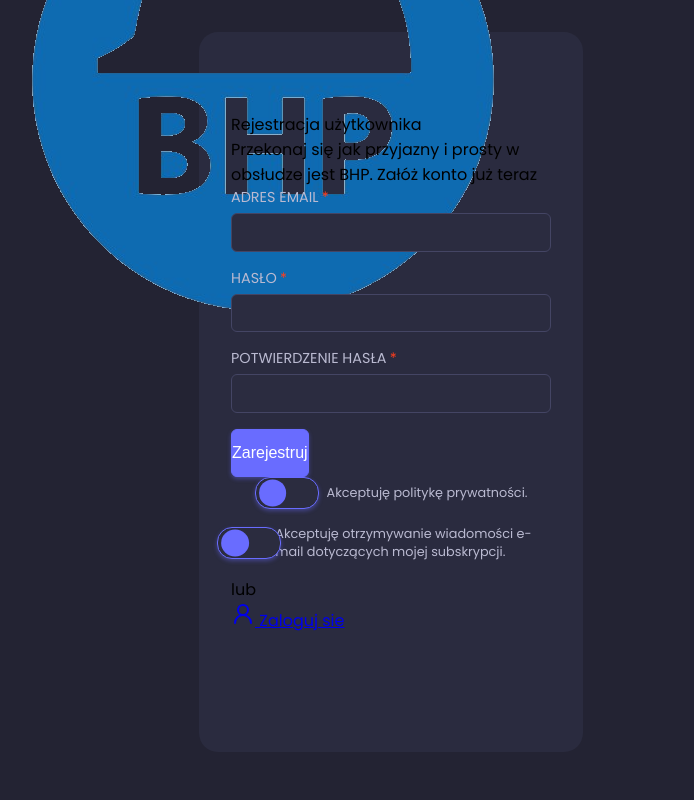
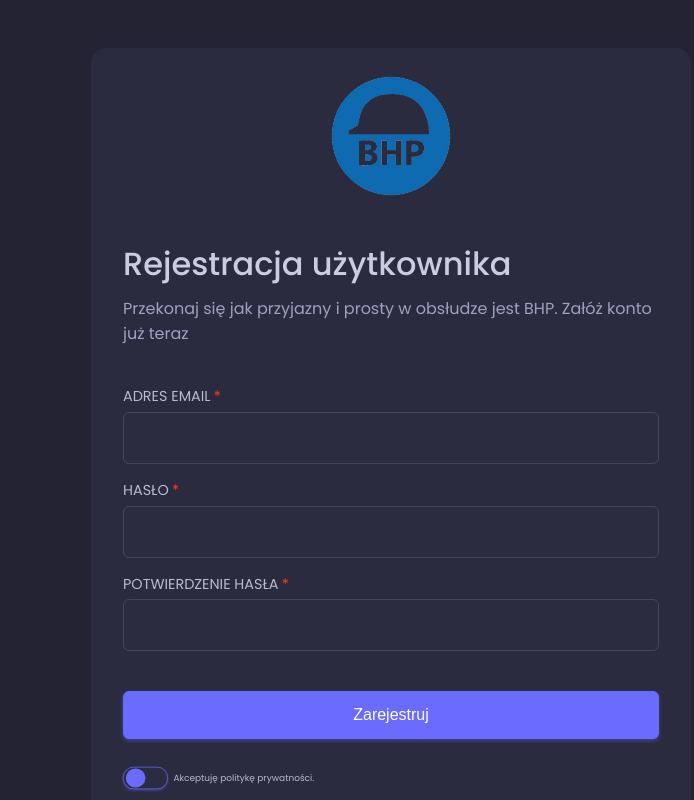
Before and after one commit to Zaniew1/REACT-BHP, a React (Vite) app: page /register in a window 1280 px wide. Shown: the whole page, without its empty margins (249-943 px from the left). Built offline with nearby package versions, Linux system fonts and the light colour scheme.

Commit message:
style: minor changes in style in button logo

```diff
--- a/src/Styles/Style.css
+++ b/src/Styles/Style.css
@@ -70,6 +70,7 @@ body {
   justify-content: center;
   align-items: center;
   flex-direction: row;
+  text-decoration: none;
   border-radius: 0.375rem;
   border: 1px solid transparent;
   padding: 0.4375rem 1.2rem;
@@ -175,13 +176,41 @@ body {
   width: 4em;
   height: 4em;
 }
-.logo_icon {
+.logo__icon {
   width: 100%;
   height: 100%;
 }
 
 .paragraph {
   color: #a0a0c0;
+}
+
+.separator {
+  display: flex;
+  justify-content: center;
+  align-items: center;
+  width: 100%;
+  margin: 1.5rem 0 2.5rem 0;
+}
+.separator__left {
+  display: block;
+  width: 30%;
+  flex-grow: 1;
+  height: 1px;
+  background-color: rgb(112, 113, 164);
+}
+.separator__text {
+  display: flex;
+  margin: 0 1rem;
+  font-size: 1rem;
+  color: #a0a0c0;
+}
+.separator__right {
+  display: block;
+  flex-grow: 1;
+  width: 30%;
+  height: 1px;
+  background-color: rgb(112, 113, 164);
 }
 
 .navigation {
@@ -334,6 +363,7 @@ body {
   display: flex;
   flex-direction: column;
   margin-bottom: 1em;
+  width: 100%;
 }
 .input__wrapper .input {
   background-color: #2b2c40;
@@ -348,11 +378,30 @@ body {
   border-radius: 0.4em;
   padding: 0.4375rem 0.875rem;
   transition: 0.2s ease-in-out;
+  caret-color: rgb(105, 108, 255);
+  min-height: 52px;
 }
 .input__wrapper .input:focus {
+  caret-color: rgb(105, 108, 255);
   text-indent: 0.2rem;
   border-color: rgb(105, 108, 255);
   box-shadow: 0 0 0.25rem 0.05rem rgba(255, 255, 255, 0.1);
+}
+.input__wrapper .input:-webkit-autofill, .input__wrapper .input:-webkit-autofill:hover, .input__wrapper .input:-webkit-autofill:focus, .input__wrapper .input:-webkit-autofill:active {
+  font-size: 0.9375rem !important;
+  -webkit-text-fill-color: #a0a0c0 !important;
+  color: #a0a0c0 !important;
+  box-shadow: 0 0 0px 1000px #2b2c40 inset !important;
+  -webkit-transition: background-color 9999s ease-in-out 0.3s !important;
+  transition: background-color 9999s ease-in-out 0.3s !important;
+}
+.input__wrapper .input:-moz-autofill, .input__wrapper .input:-moz-autofill:hover, .input__wrapper .input:-moz-autofill:focus, .input__wrapper .input:-moz-autofill:active {
+  font-size: 0.9375rem !important;
+  -moz-text-fill-color: #a0a0c0 !important;
+  color: #a0a0c0 !important;
+  box-shadow: 0 0 0px 1000px #2b2c40 inset !important;
+  -moz-transition: background-color 9999s ease-in-out 0.3s !important;
+  transition: background-color 9999s ease-in-out 0.3s !important;
 }
 .input__wrapper .input_required {
   border-color: rgb(255, 62, 29);
@@ -452,6 +501,7 @@ input:checked + .checkbox__wrapper__switch .checkbox__wrapper__switch__dot {
   border: 1px solid #444564;
   border-radius: 0.4em;
   padding: 0.1rem 0.1rem;
+  min-height: 52px;
 }
 .input__color:focus {
   border-color: rgb(105, 108, 255);
@@ -459,6 +509,7 @@ input:checked + .checkbox__wrapper__switch .checkbox__wrapper__switch__dot {
 }
 
 .flatpickr-calendar {
+  min-height: 52px;
   font-family: "Poppins", sans-serif;
   background-color: rgba(43, 44, 64, 0.96);
 }
@@ -532,6 +583,10 @@ input:checked + .checkbox__wrapper__switch .checkbox__wrapper__switch__dot {
   background-color: transparent;
   color: #a0a0c0;
 }
+.quill .ql-container .ql-editor {
+  line-break: anywhere;
+  min-height: 200px;
+}
 
 .ql-snow .ql-stroke {
   stroke: #a0a0c0;
@@ -585,6 +640,8 @@ input:checked + .checkbox__wrapper__switch .checkbox__wrapper__switch__dot {
   border: 1px solid #444564;
   border-radius: 0 0.4em 0.4rem 0;
   padding: 0.4375rem 0.875rem;
+  width: 100%;
+  min-height: 52px;
 }
 .phone_wrapper .phone_input:focus {
   border-color: rgb(105, 108, 255);
@@ -825,6 +882,11 @@ input:checked + .checkbox__wrapper__switch .checkbox__wrapper__switch__dot {
   margin-right: 1rem;
 }
 .elementsInformation__header {
+  display: flex;
+  width: 100%;
+  justify-content: space-between;
+}
+.elementsInformation__header__main {
   font-size: 2.2rem;
   color: #babad1;
   font-weight: 400;
@@ -883,30 +945,124 @@ input:checked + .checkbox__wrapper__switch .checkbox__wrapper__switch__dot {
 
 .auth {
   display: flex;
+  justify-content: center;
+  align-items: center;
+}
+.auth__wrapper {
+  display: flex;
   flex-direction: column;
+  justify-content: flex-start;
+  border-radius: 15px;
   background-color: rgba(43, 44, 64, 0.96);
-  width: 30%;
-  margin: 2em auto;
-  height: 90%;
+  min-width: 300px;
+  width: 100%;
+  max-width: 600px;
+  margin: 3rem 0;
   padding: 1em 2em;
-  border-radius: 1.2em;
 }
-.auth__logo {
-  margin: 2em auto;
-  scale: 1.4;
+.auth__wrapper__logo {
+  display: flex;
+  justify-content: center;
+  align-items: center;
+  width: 100%;
+  padding: 2.5rem 0;
+  transform: scale(2);
 }
-.auth__header {
-  font-size: 1em;
+.auth__wrapper__logo a {
+  pointer-events: none;
+}
+.auth__wrapper__texts {
+  display: flex;
+  flex-direction: column;
+  justify-content: flex-start;
+  align-items: flex-start;
+  padding-top: 2rem;
+  width: 100%;
+}
+.auth__wrapper__texts__header {
+  font-size: 2rem;
+  color: #cbcbe2;
+  font-weight: 500;
+  padding-bottom: 0.5rem;
+}
+.auth__wrapper__texts__subheader {
+  font-size: 1rem;
   color: #a0a0c0;
-  font-family: "Poppins", sans-serif;
-  font-size: 1.4vw;
-  color: #babad1;
 }
-.auth__header__secondary {
-  font-size: 1em;
+.auth__wrapper__form {
+  display: flex;
+  flex-direction: column;
+  justify-content: flex-start;
+  align-items: flex-start;
+  margin: 2.5rem 0 1.5rem 0;
+  width: 100%;
+}
+.auth__wrapper__or {
+  display: flex;
+  justify-content: center;
+  width: 100%;
+  font-size: 1rem;
   color: #a0a0c0;
-  font-family: "Poppins", sans-serif;
-  padding: 0.5em 0;
+  margin: 2rem auto 1rem auto;
+  position: relative;
+}
+.auth__wrapper__or::after {
+  content: "";
+  display: block;
+  position: absolute;
+  top: 50%;
+  left: 0;
+  width: 45%;
+  height: 1px;
+  background-color: rgb(112, 113, 164);
+}
+.auth__wrapper__or::before {
+  content: "";
+  display: block;
+  position: absolute;
+  top: 50%;
+  right: 0;
+  width: 45%;
+  height: 1px;
+  background-color: rgb(112, 113, 164);
+}
+.auth__wrapper__register {
+  display: flex;
+  justify-content: center;
+  align-items: center;
+  list-style-type: none;
+  text-decoration: none;
+  cursor: pointer;
+  color: rgb(105, 108, 255);
+  border: 1px solid rgb(105, 108, 255);
+  border-radius: 5px;
+  padding: 0.8rem 3rem;
+  transition: 0.3s ease-in-out;
+}
+.auth__wrapper__register svg {
+  padding-right: 0.3rem;
+}
+.auth__wrapper__register:hover {
+  background-color: rgb(105, 108, 255);
+  color: #fff;
+}
+.auth__wrapper__acceptance {
+  display: flex;
+  flex-direction: column;
+  justify-content: flex-start;
+  align-items: flex-start;
+  width: 100%;
+  padding: 1rem 0;
+}
+.auth__wrapper__acceptance .checkbox {
+  justify-content: flex-start;
+  width: 100%;
+  transform: scale(0.7);
+  transform-origin: left;
+  margin: 0.4rem 0;
+}
+.auth__wrapper__acceptance .checkbox__label {
+  font-size: 0.7rem;
 }
 
 .list__company__container {
@@ -966,7 +1122,7 @@ input:checked + .checkbox__wrapper__switch .checkbox__wrapper__switch__dot {
 .company__info__wrapper__main__tiles {
   display: inline-flex;
   justify-content: space-between;
-  align-items: center;
+  align-items: flex-start;
   flex-wrap: wrap;
   width: 100%;
   margin: 1rem 0;
@@ -1027,4 +1183,135 @@ input:checked + .checkbox__wrapper__switch .checkbox__wrapper__switch__dot {
   flex-direction: column;
   border-top: 1px solid #444566;
   margin-top: 1rem;
+}
+
+.company__edit {
+  display: flex;
+  flex-direction: column;
+  justify-content: flex-start;
+  align-items: flex-start;
+  width: 100%;
+  padding: 2rem 0 1rem 0;
+  color: #444566;
+}
+.company__edit__wrapper {
+  display: flex;
+  flex-direction: row;
+  align-items: flex-start;
+  justify-content: center;
+  border-radius: 15px;
+  background-color: rgba(43, 44, 64, 0.96);
+  width: 100%;
+}
+.company__edit__wrapper__main {
+  margin: 2rem;
+  width: 100%;
+}
+.company__edit__wrapper__main__header {
+  font-size: 2rem;
+  margin: 0 0 1rem 0;
+  color: #babad1;
+  font-weight: 400;
+}
+.company__edit__wrapper__main__nip {
+  display: flex;
+  flex-direction: row;
+}
+.company__edit__wrapper__main__info {
+  display: flex;
+  flex-grow: 1;
+}
+.company__edit__wrapper__main__rest {
+  display: flex;
+  flex-direction: column;
+}
+.company__edit__wrapper__main__rest__buttons {
+  display: flex;
+}
+.company__edit__wrapper__main__rest__data {
+  margin: 1rem 0;
+}
+.company__edit__wrapper__main__rest__data__contact {
+  display: flex;
+  flex-wrap: wrap;
+  width: 100%;
+}
+.company__edit__wrapper__main__rest__save {
+  display: flex;
+  justify-content: flex-end;
+}
+
+.worker__edit {
+  display: flex;
+  flex-direction: column;
+  justify-content: flex-start;
+  align-items: flex-start;
+  width: 100%;
+  padding: 2rem 0 1rem 0;
+  color: #444566;
+}
+.worker__edit__wrapper {
+  display: flex;
+  flex-direction: row;
+  align-items: flex-start;
+  justify-content: center;
+  border-radius: 15px;
+  background-color: rgba(43, 44, 64, 0.96);
+  width: 100%;
+}
+.worker__edit__wrapper__main {
+  margin: 2rem;
+  width: 100%;
+}
+.worker__edit__wrapper__main__header {
+  font-size: 2rem;
+  margin: 0 0 1rem 0;
+  color: #babad1;
+  font-weight: 400;
+}
+.worker__edit__wrapper__main__basic {
+  display: flex;
+  flex-direction: row;
+  flex-grow: 1;
+  width: 100%;
+}
+.worker__edit__wrapper__main__info {
+  display: flex;
+  flex-grow: 1;
+}
+.worker__edit__wrapper__main__rest {
+  display: flex;
+  flex-direction: column;
+}
+.worker__edit__wrapper__main__rest__buttons {
+  display: flex;
+}
+.worker__edit__wrapper__main__rest__data {
+  margin: 1rem 0;
+}
+.worker__edit__wrapper__main__rest__data__contact {
+  display: flex;
+  flex-wrap: wrap;
+  width: 100%;
+}
+.worker__edit__wrapper__main__rest__data__company {
+  display: flex;
+  justify-content: space-between;
+  gap: 2rem;
+}
+.worker__edit__wrapper__main__rest__data__sensitive {
+  display: flex;
+  justify-content: space-between;
+  gap: 2rem;
+}
+.worker__edit__wrapper__main__rest__data__position {
+  display: flex;
+  flex-direction: column;
+  gap: 2rem;
+  justify-content: space-between;
+  width: 100%;
+}
+.worker__edit__wrapper__main__rest__save {
+  display: flex;
+  justify-content: flex-end;
 }/*# sourceMappingURL=Style.css.map */
--- a/src/Styles/Style.sass
+++ b/src/Styles/Style.sass
@@ -7,6 +7,7 @@
 @import '../components/atoms/Button/_button'
 @import '../components/atoms/Logo/_logo'
 @import '../components/atoms/Paragraph/_paragraph'
+@import '../components/atoms/SeparatorLine/_separatorLine'
 
 @import '../components/molecules/Navigation/_navigation'
 @import '../components/molecules/InfoIcon/_infoIcon'
@@ -38,3 +39,5 @@
 @import '../pages/Auth/_resetPassword'
 @import '../pages/Companies/CompaniesList/_companiesList'
 @import '../pages/Companies/Company/_company'
+@import '../pages/Companies/CompanyEdit/_companyEdit'
+@import '../pages/Workers/WorkerEdit/_workeredit'
--- a/src/Styles/_variables.sass
+++ b/src/Styles/_variables.sass
@@ -3,9 +3,9 @@ $body-background:#232333
 $organisms-background:rgba(43, 44, 64, 0.96)
 $text-color: #a0a0c0
 $text-whiter-color: #babad1
+$text-darker-color: rgb(112, 113, 164)
 $hover-text-color: #cbcbe2
 $hover-bgc-color: rgba(124, 125, 182, 0.06)
-$text-darker-color: rgb(112, 113, 164)
 $warning-bgc: rgb(77, 64, 54)
 $warning-color: rgb(255, 171, 0)
 
--- a/src/components/atoms/Button/_button.sass
+++ b/src/components/atoms/Button/_button.sass
@@ -1,5 +1,6 @@
 %button__primary
     @include flexCenter(row)
+    text-decoration: none
     border-radius: 0.375rem
     border: 1px solid transparent
     padding: 0.4375rem 1.2rem
--- a/src/components/atoms/Logo/_logo.sass
+++ b/src/components/atoms/Logo/_logo.sass
@@ -2,6 +2,6 @@
     @include flexCenter(row)
     width: 4em
     height: 4em
-    &_icon
+    &__icon
         width: 100%
         height: 100%
```
Also changed, not shown: 1 other file (tests, documents, lock files or other folders).
